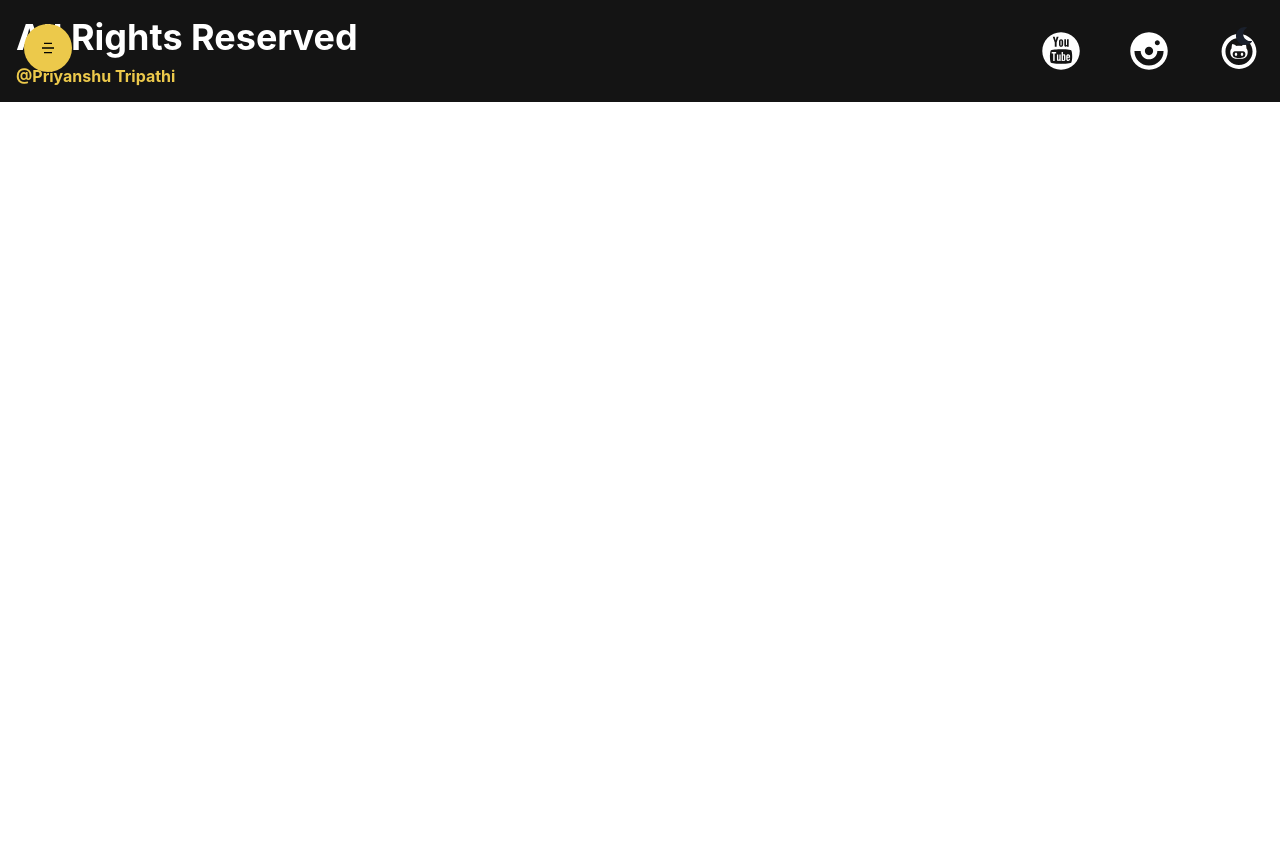
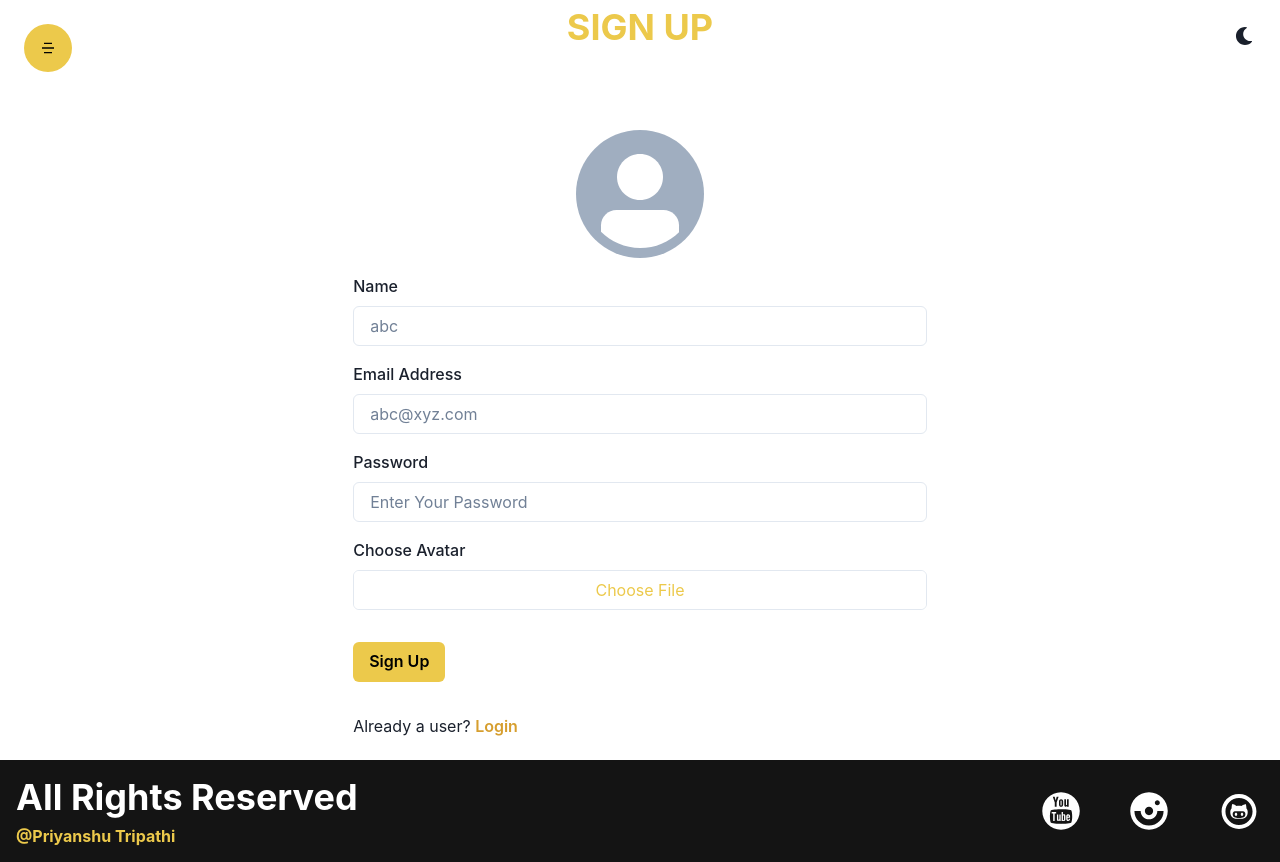
Before and after one commit to tripathi08/EduStream, a React (Create React App) app in the folder client/: page /register in a window 1280 px wide. Before the commit the page ends 800 px from the top, so only its background shows below. Built offline with nearby package versions, Linux system fonts and the light colour scheme.

Commit message:
completed signup page ui

```diff
--- a/client/src/App.js
+++ b/client/src/App.js
@@ -5,6 +5,7 @@
 import Courses from './components/Courses/Courses';
 import Footer from './components/Layout/Footer/Footer';
 import Login from './components/Auth/Login';
+import Register from './components/Auth/Register';
 
 function App() {
   return (
@@ -14,6 +15,7 @@
         <Route path='/' element={<Home/>}/>
         <Route path='/courses' element={<Courses/>}/>
         <Route path='/login' element={<Login/>}/>
+        <Route path='/register' element={<Register/>}/>
       </Routes>
       <Footer/>
     </BrowserRouter>
--- /dev/null
+++ b/client/src/components/Auth/Register.jsx
@@ -0,0 +1,92 @@
+import {Avatar, Box, Button, Container,FormLabel,Heading,Input,VStack} from "@chakra-ui/react"
+import { useState } from "react"
+import { Link } from "react-router-dom";
+
+export const fileUploadCss={
+    cursor:"pointer",
+    marginLeft:"-5%",
+    width:"110%",
+    border:'none',
+    height:'100%',
+    color:'#ECC94B',
+    backgroundColor:'white'
+}
+
+const fileUploadStyle={
+    "&::file-selector-button":fileUploadCss
+}
+
+const Register = () => {
+    const [email,setEmail]=useState("");
+    const [name,setName]=useState("");
+    const [password,setPassword]=useState("");
+    const [imagePrev,setImagePrev]=useState("");
+    const [image,setImage]=useState("");
+
+    const changeImageHandler=(e)=>{
+        const file=e.target.files[0];
+        const reader=new FileReader();
+        reader.readAsDataURL(file);
+        reader.onloadend=()=>{
+            setImagePrev(reader.result);
+            setImage(file)
+        }
+    }
+    return (
+    <Container h={"95vh"}>
+      <VStack h={"full"} justifyContent={"center"} spacing={"16"}>
+        <Heading textTransform={"uppercase"} color={"yellow.400"} children={"SIGN UP"}/>
+        <form style={{width:"100%"}}>
+        <Box my={"4"} display={"flex"} justifyContent={"center"}>
+        <Avatar src={imagePrev} size={"2xl"}/>
+        </Box>
+        <Box my={"4"}>
+           <FormLabel htmlFor="name" children="Name"/>
+           <Input required id="name" value={name} onChange={e=>setName(e.target.value)}
+            placeholder="abc"
+            type="text"
+            focusBorderColor="yellow.500"
+           />
+           </Box>
+           <Box my={"4"}>
+           <FormLabel htmlFor="email" children="Email Address"/>
+           <Input required id="email" value={email} onChange={e=>setEmail(e.target.value)}
+            placeholder="abc@xyz.com"
+            type="email"
+            focusBorderColor="yellow.500"
+           />
+           </Box>
+           <Box my={"4"}>
+           <FormLabel htmlFor="password" children="Password"/>
+           <Input required id="password" value={password} onChange={e=>setPassword(e.target.value)}
+            placeholder="Enter Your Password"
+            type="password"
+            focusBorderColor="yellow.500"
+           />
+           </Box>
+           <Box my={"4"}>
+           <FormLabel htmlFor="chooseAvatar" children="Choose Avatar"/>
+           <Input
+           accept="image/*"
+            required
+            id="chooseAvatar"
+            type="file"
+            focusBorderColor="yellow.500"
+            css={fileUploadStyle}
+            onChange={changeImageHandler}
+           />
+           </Box>
+
+           <Button my={"4"} colorScheme="yellow" type="submit">
+            Sign Up
+           </Button>
+           <Box my={"4"}>
+            Already a user? <Link to="/login"><Button colorScheme="yellow" variant={"link"}>Login</Button></Link>
+           </Box>
+        </form>
+      </VStack>
+    </Container>
+  )
+}
+
+export default Register
```
